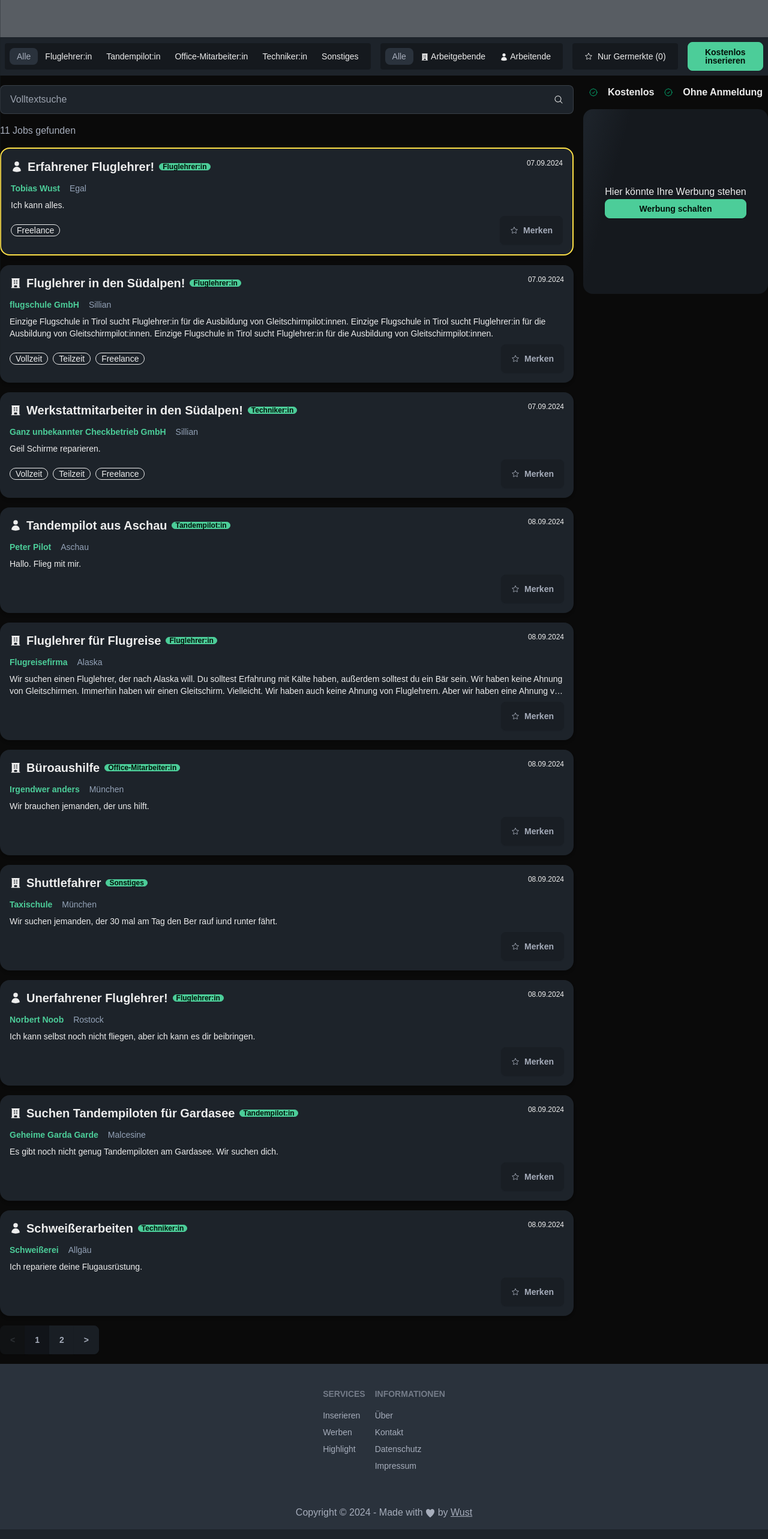
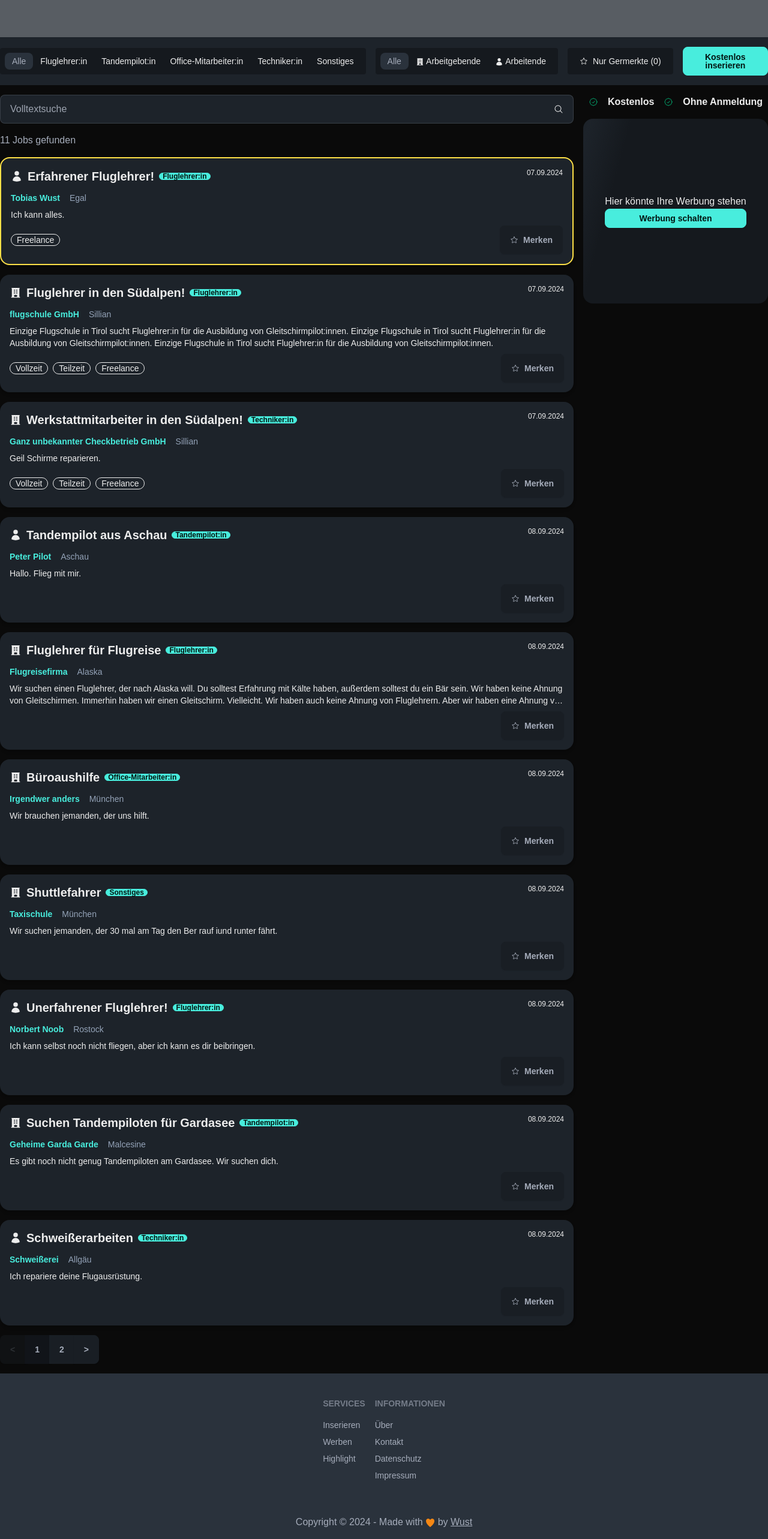
Before and after one commit to TobiasWust/gleitschirmjobs, a Next.js app: page / in a window 1280 px wide. Shown: the part 178-2744 px from the top of the page at 60% size. Built offline with nearby package versions, Linux system fonts and the light colour scheme; grey boxes are pictures that could not be loaded.

Commit message:
improve responsive

```diff
--- a/src/app/layout.tsx
+++ b/src/app/layout.tsx
@@ -36,11 +36,11 @@ export default function RootLayout({
         <MobileFilter>
           <Header />
           <Filterbar />
-          <div className="max-w-screen-xl md:mx-auto p-4 md:p-0 grid md:grid-cols-4 gap-4">
+          <div className="max-w-screen-xl lg:mx-auto p-4 lg:p-0 grid lg:grid-cols-4 gap-4">
             <div className="col-span-3">
               {children}
             </div>
-            <div className="col-span-3 md:col-span-1">
+            <div className="col-span-3 lg:col-span-1">
               <Sidebar />
             </div>
           </div>
--- a/src/components/Filter.tsx
+++ b/src/components/Filter.tsx
@@ -45,14 +45,14 @@ export default function Filter({ mobileView = false }: Readonly<{ mobileView?: b
     <div className={`${mobileView ? 'flex flex-row md:hidden' : 'md:flex hidden'} gap-4 flex-wrap`}>
       <ul className="menu menu-sm w-full md:w-auto md:menu-horizontal bg-base-300 rounded">
         <li>
-          <div className={`tooltip tooltip-bottom ${!activeCategory && activePathname === pathname ? 'active' : ''}`} >
+          <div className={`tooltip tooltip-right md:tooltip-bottom ${!activeCategory && activePathname === pathname ? 'active' : ''}`} >
             <Link href={pathname + '?' + removeQueryString('category')}
             >Alle</Link>
           </div>
         </li>
         {categories.map((category) => (
           <li key={category.id}>
-            <div className={`tooltip tooltip-bottom ${isActiveCategory(category.name) ? 'active' : ''}`} data-tip={category.description}>
+            <div className={`tooltip tooltip-right md:tooltip-bottom ${isActiveCategory(category.name) ? 'active' : ''}`} data-tip={category.description}>
               <Link href={
                 pathname + '?' + createQueryString('category', category.name)
               }
--- a/src/components/Filterbar.tsx
+++ b/src/components/Filterbar.tsx
@@ -8,8 +8,8 @@ export default function Filterbar() {
 
 
   return (
-    <div className="navbar sticky top-0 bg-base-100 z-10">
-      <div className="max-w-screen-xl md:mx-auto p-0 flex gap-4 flex-wrap justify-between w-full">
+    <div className="navbar sticky top-0 bg-base-100 z-10 p-0">
+      <div className="max-w-screen-xl md:mx-auto p-4 md:px-0 flex gap-4 flex-wrap justify-between w-full">
         <label htmlFor="mobileNav" className="btn md:hidden">
           <HiBars3 />
         </label>
--- a/src/components/Footer.tsx
+++ b/src/components/Footer.tsx
@@ -20,7 +20,7 @@ export default function Footer() {
       </footer>
       <footer className="bg-neutral text-neutral-content p-4 text-center">
         <p>
-          Copyright © 2024 - Made with <GiHearts className="inline-block" /> by <a className="link" rel="noopener noreferrer" target="_blank" href="https://www.wust.dev">Wust</a>
+          Copyright © 2024 - Made with <GiHearts className="inline-block text-wuorange" /> by <a className="link" rel="noopener noreferrer" target="_blank" href="https://www.wust.dev">Wust</a>
         </p>
       </footer>
     </>
--- a/src/components/MobileFilter.tsx
+++ b/src/components/MobileFilter.tsx
@@ -10,7 +10,7 @@ export default function MobileFilter({ children }: Readonly<{ children: React.Re
       </div>
       <div className="drawer-side z-20">
         <label htmlFor="mobileNav" aria-label="close sidebar" className="drawer-overlay"></label>
-        <div className="menu bg-base-200 text-base-content min-h-full w-1/3 p-4">
+        <div className="menu bg-base-200 text-base-content min-h-full w-1/2 p-4">
           <Suspense>
             <Filter mobileView />
           </Suspense>
--- a/tailwind.config.ts
+++ b/tailwind.config.ts
@@ -12,6 +12,7 @@ const config: Config = {
   theme: {
     extend: {
       colors: {
+        wuorange: "#f68714",
         background: "var(--background)",
         foreground: "var(--foreground)",
       },
@@ -26,12 +27,9 @@ const config: Config = {
       {
         mytheme: {
           ...dark,
-          "primary": "#4CCD99",
+          "primary": "#48eddd",
           "secondary": "#007F73",
           "accent": "#FFC700",
-          // "neutral": "#4CCD99",
-          // "base-100": "#233423",
-          // 007F73
         },
       },
     ],
```
